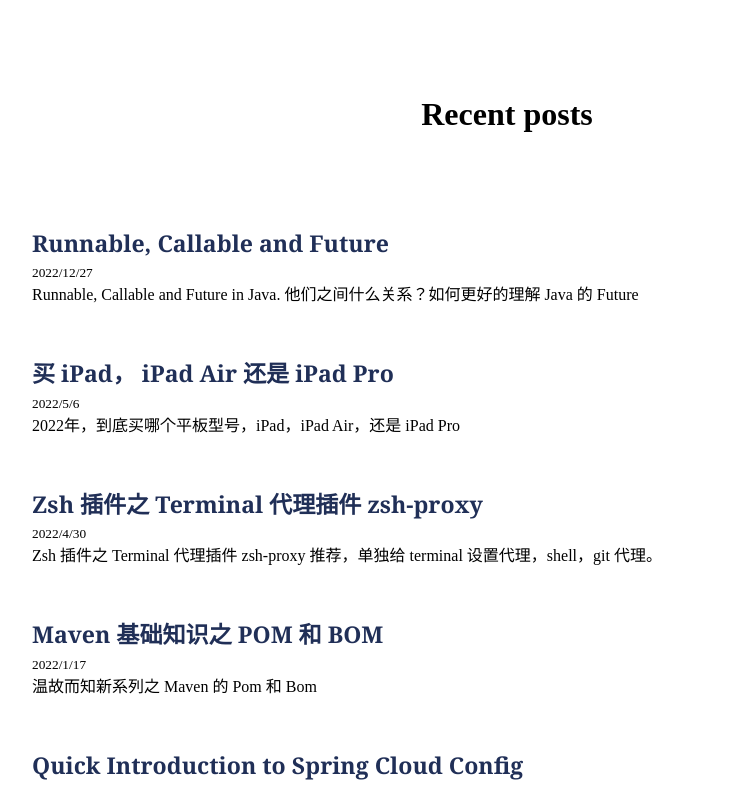
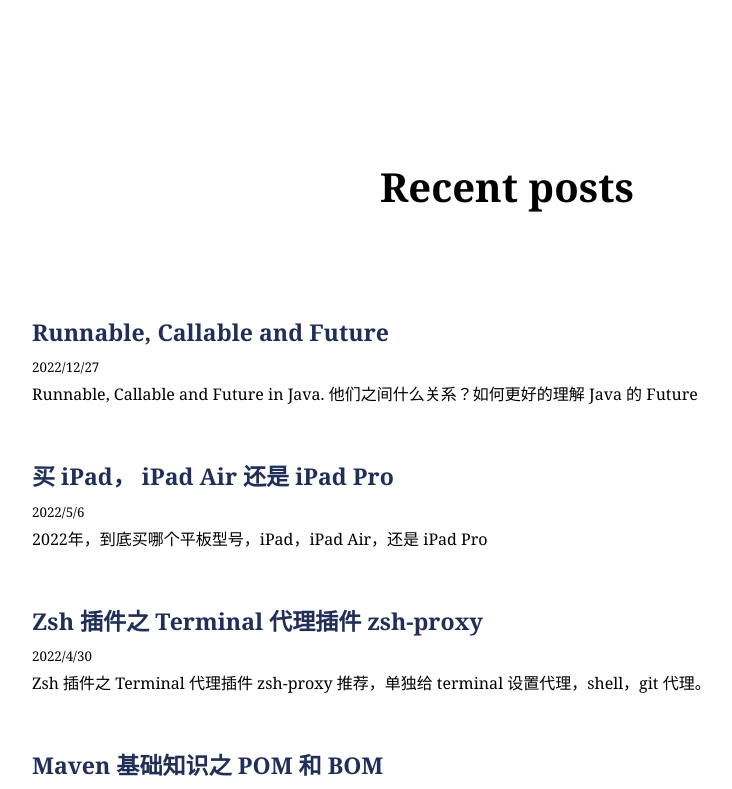
Before and after one commit to jun1st/new-blog, a Next.js app: page / in a window 1280 px wide. Shown: the top 789 px of the page, without its empty margins (133-865 px from the left). Built offline with nearby package versions, Linux system fonts and the light colour scheme.

Commit message:
fix styles

```diff
--- a/pages/index.js
+++ b/pages/index.js
@@ -47,7 +47,6 @@ export default function Home({allPostsData}) {
 
 export async function getStaticProps() {
   const allPostsData = getSortedPostsData();
-  console.log(allPostsData)
   return {
     props: {
       allPostsData,
--- a/styles/Home.module.css
+++ b/styles/Home.module.css
@@ -11,6 +11,16 @@
   margin-right:auto;
   max-width:62rem;
   padding:2.625rem 1.3125rem
+}
+
+.article h2 {
+  margin-bottom: 1.75rem;
+  color: inherit;
+  font-family: 'Merriweather','Georgia',serif;
+  font-weight: 900;
+  text-rendering: optimizeLegibility;
+  font-size: 1.73286rem;
+  line-height: 1.1;
 }
 .posts {
   list-style: none;
@@ -52,6 +62,19 @@
   background-color: rgba(var(--callout-rgb), 0.5);
   border: 1px solid rgba(var(--callout-border-rgb), 0.3);
   border-radius: var(--border-radius);
+}
+
+.post {
+  display: flex;
+  flex-direction: column;
+  justify-content: center;
+  align-items: center;
+  gap: 1rem;
+  margin-bottom: 2rem;
+}
+
+.article .date {
+  font-size: 0.83255rem; line-height: 1.75rem; display: block; margin-bottom: 1.75rem;
 }
 
 .code {
--- a/styles/globals.css
+++ b/styles/globals.css
@@ -40,7 +40,19 @@
   --card-rgb: 180, 185, 188;
   --card-border-rgb: 131, 134, 135;
 }
+html {
+  font: 100%/1.75 'Merriweather','Georgia',serif;
+  box-sizing: border-box;
+  overflow-y: scroll;
+}
 
+h1 {
+  font-weight: 900;
+  font-size: 2.5rem;
+}
+h1, h2, h3, h4, h5 {
+  margin-top: 3.5rem;
+}
 @media (prefers-color-scheme: dark) {
   :root {
     --foreground-rgb: 255, 255, 255;
@@ -94,6 +106,14 @@ body {
       rgb(var(--background-end-rgb))
     )
     rgb(var(--background-start-rgb));
+  font-family: 'Merriweather','Georgia',serif;
+  font-weight: 400;
+  word-wrap: break-word;
+  font-kerning: normal;
+  -moz-font-feature-settings: "kern", "liga", "clig", "calt";
+  -ms-font-feature-settings: "kern", "liga", "clig", "calt";
+  -webkit-font-feature-settings: "kern", "liga", "clig", "calt";
+  font-feature-settings: "kern", "liga", "clig", "calt";
 }
 
 a {
```
Also changed, not shown: pages/posts/[id].js (+12 -10 lines).
